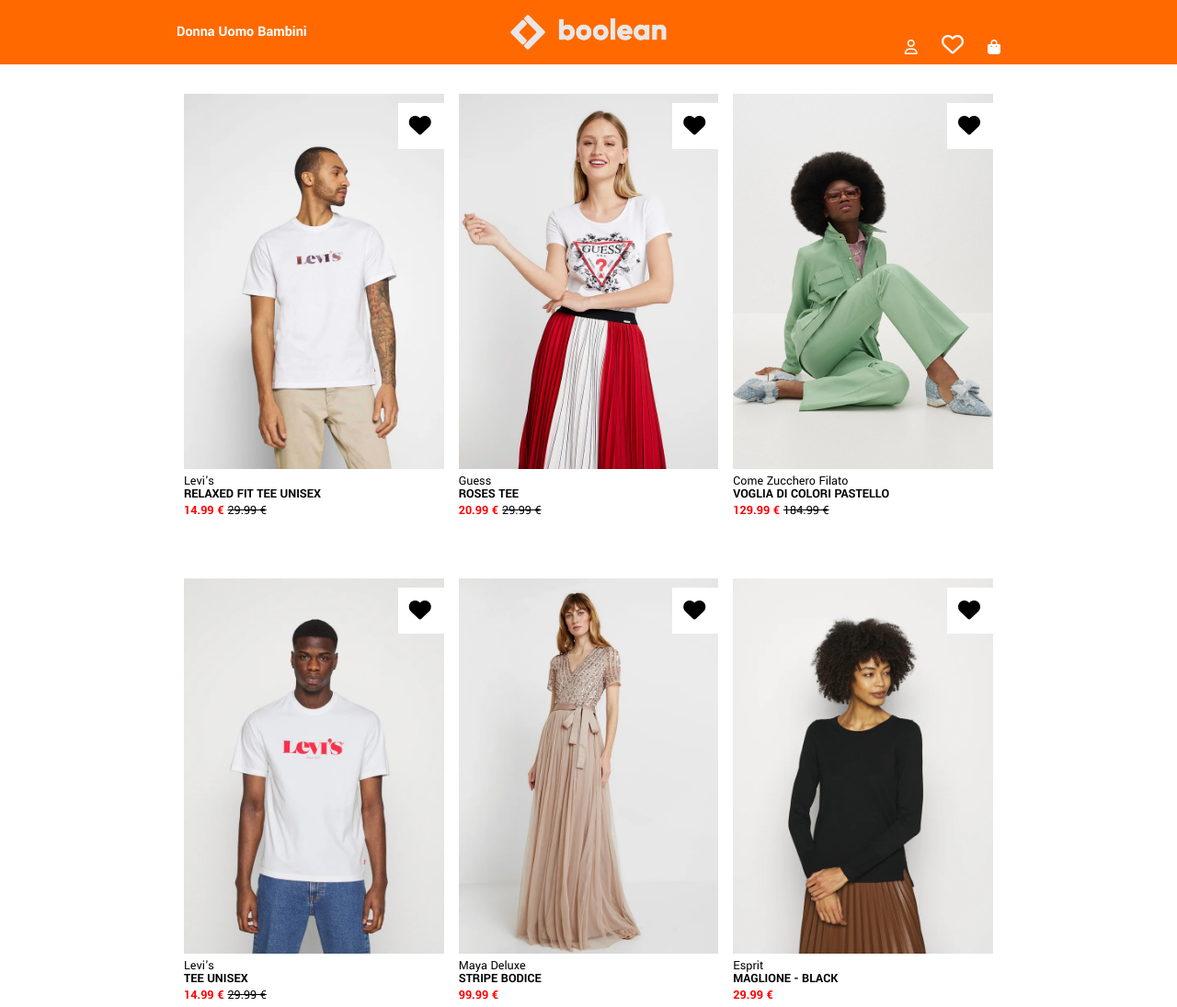
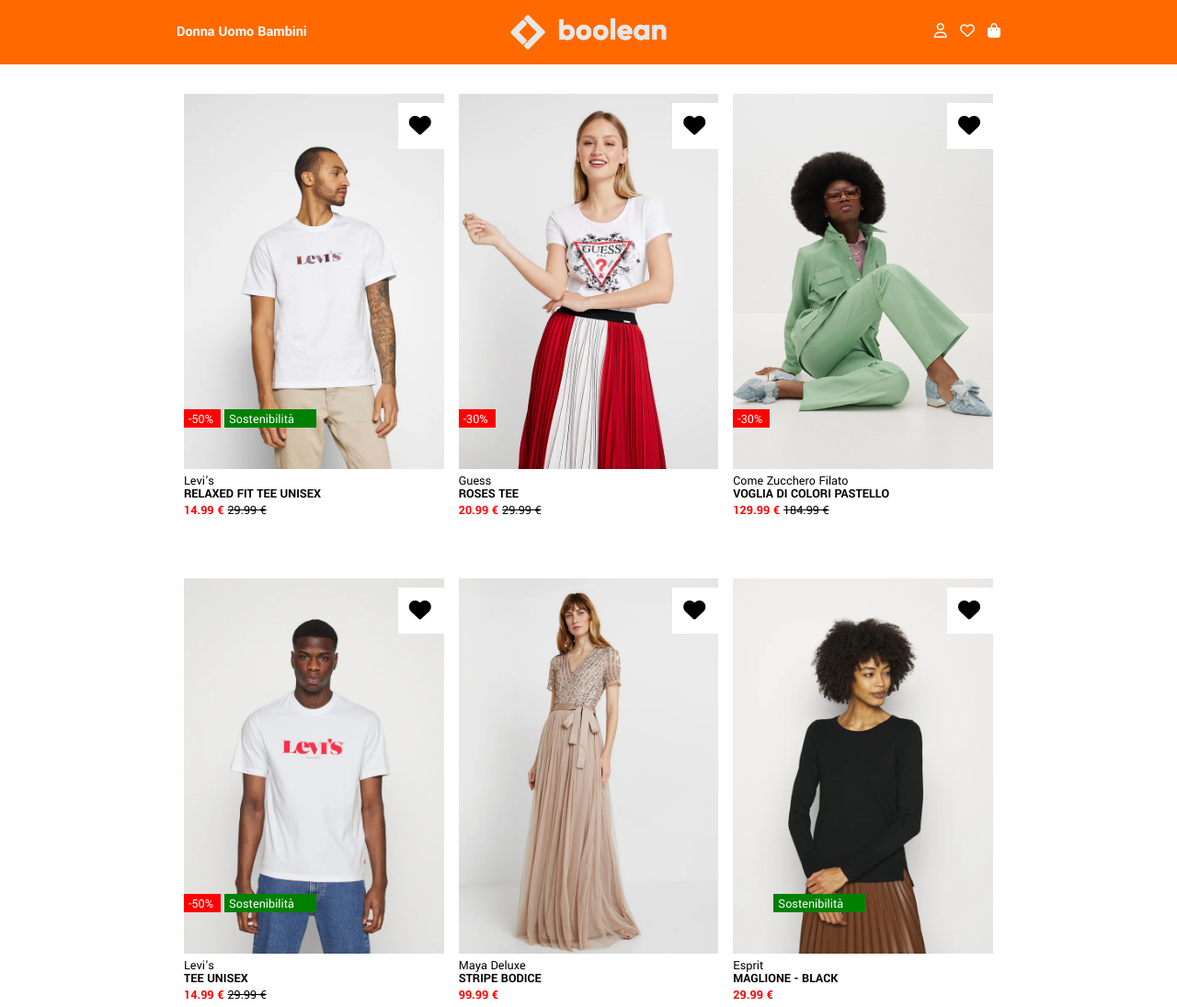
Before and after one commit to Yuri-Punzo/html-css-boolando, a plain HTML site: page index.html in a window 1280 px wide. Shown: the top 1095 px of the page at 92% size. Drawn offline with Linux system fonts and the light colour scheme.

Commit message:
main completed

```diff
--- a/assets/css/style.css
+++ b/assets/css/style.css
@@ -125,11 +125,27 @@ a {
 }
 
 .sales{
+    color: white;
+    font-size: 14px;
     background-color: #ff0000;
+    height: 20px;
+    width: 40px;
+    position: absolute;
+    left: 0;
+    bottom: 100px;
+    padding: 2px 5px;
 }
 
 .sustainable{
+    color: white;
+    font-size: 14px;
     background-color: #008000;
+    height: 20px;
+    width: 100px;
+    position: absolute;
+    left: 44px;
+    bottom: 100px;
+    padding: 2px 5px;
 }
 
 .favourite{
@@ -141,7 +157,7 @@ a {
     top: 10px;
 }
 
-.fa-heart{
+.heart-size{
     font-size:24px;
     padding: 12px;
 }
--- a/index.html
+++ b/index.html
@@ -49,8 +49,10 @@
                 <div class="col_4">
                     <div class="card">
                         <div class="favourite">
-                            <i class="fa-solid fa-heart"></i>
+                            <i class="fa-solid fa-heart heart-size"></i>
                         </div>
+                        <div class="sales">-50%</div>
+                        <div class="sustainable">Sostenibilità</div>
                         <img src="./assets/img/1.webp" alt="">
                         <div class="card_banner">
                             <div class="brand">Levi's</div>
@@ -64,8 +66,9 @@
                 <div class="col_4">
                     <div class="card">
                         <div class="favourite">
-                            <i class="fa-solid fa-heart"></i>
+                            <i class="fa-solid fa-heart heart-size"></i>
                         </div>
+                        <div class="sales">-30%</div>
                         <img src="./assets/img/2.webp" alt="">
                         <div class="card_banner">
                             <div class="brand">Guess</div>
@@ -79,8 +82,9 @@
                 <div class="col_4">
                     <div class="card">
                         <div class="favourite">
-                            <i class="fa-solid fa-heart"></i>
+                            <i class="fa-solid fa-heart heart-size"></i>
                         </div>
+                        <div class="sales">-30%</div>
                         <img src="./assets/img/3.webp" alt="">
                         <div class="card_banner">
                             <div class="brand">Come Zucchero Filato</div>
@@ -94,8 +98,10 @@
                 <div class="col_4 flex">
                     <div class="card">
                         <div class="favourite">
-                            <i class="fa-solid fa-heart"></i>
+                            <i class="fa-solid fa-heart heart-size"></i>
                         </div>
+                        <div class="sustainable">Sostenibilità</div>
+                        <div class="sales">-50%</div>
                         <img src="./assets/img/4.webp" alt="">
                         <div class="card_banner">
                             <div class="brand">Levi's</div>
@@ -109,7 +115,7 @@
                 <div class="col_4 flex">
                     <div class="card">
                         <div class="favourite">
-                            <i class="fa-solid fa-heart"></i>
+                            <i class="fa-solid fa-heart heart-size"></i>
                         </div>
                         <img src="./assets/img/5.webp" alt="">
                         <div class="card_banner">
@@ -124,8 +130,9 @@
                 <div class="col_4 flex">
                     <div class="card">
                         <div class="favourite">
-                            <i class="fa-solid fa-heart"></i>
+                            <i class="fa-solid fa-heart heart-size"></i>
                         </div>
+                        <div class="sustainable">Sostenibilità</div>
                         <img src="./assets/img/6.webp" alt="">
                         <div class="card_banner">
                             <div class="brand">Esprit</div>
```
